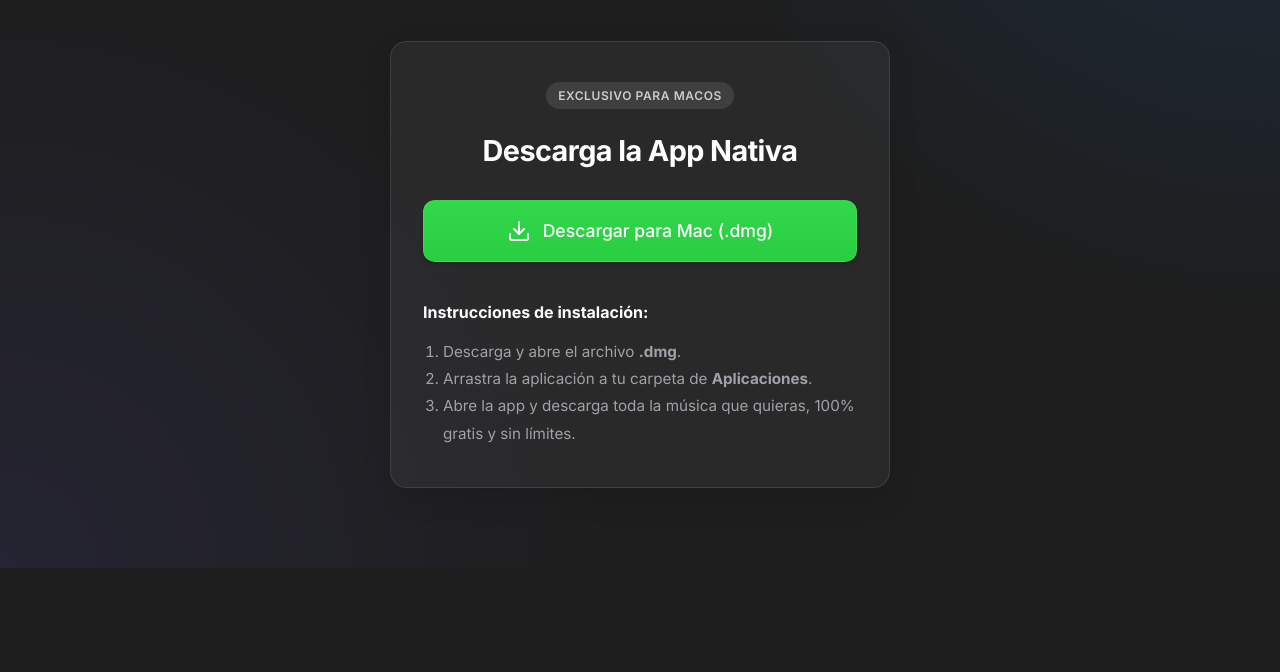
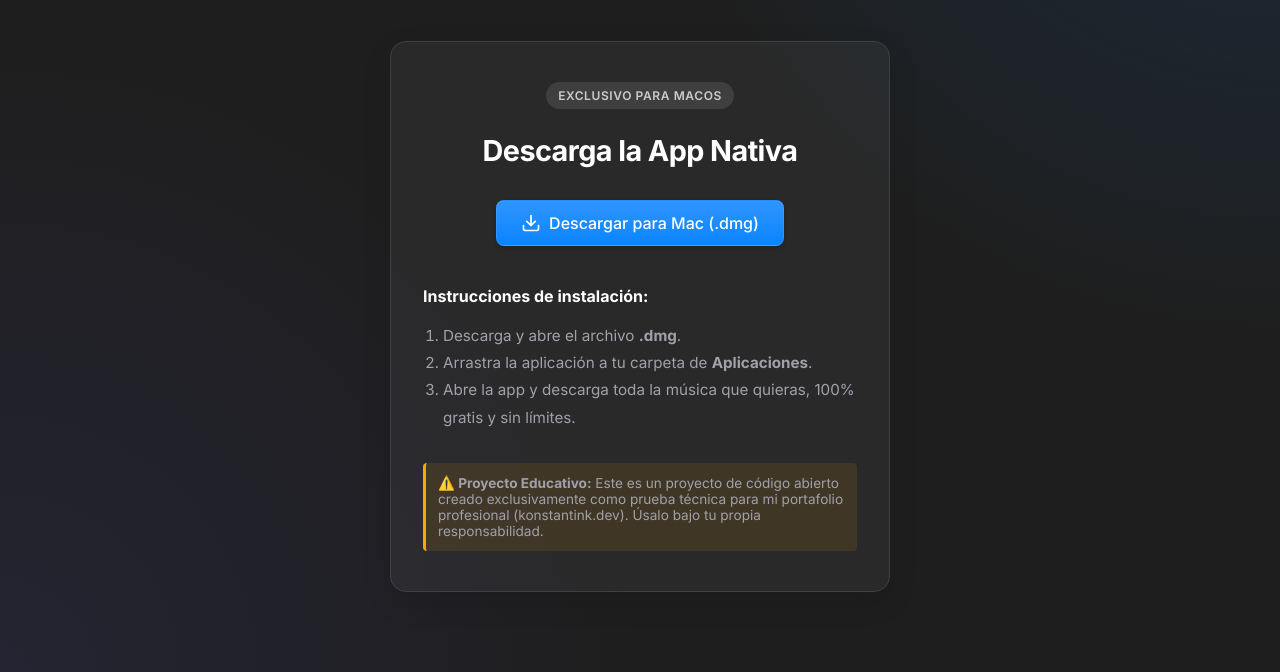
Before and after one commit to konstantinWDK/youtube-playlist-downloader, a Flask app: page / in a window 1280 px wide. Shown: the part 301-973 px from the top of the page. Before the commit the page ends 869 px from the top, so only its background shows below. Run offline with Flask 3, Linux system fonts and the light colour scheme.

Commit message:
style: minimalist download button and restore educational warning

```diff
--- a/templates/index.html
+++ b/templates/index.html
@@ -313,18 +313,22 @@
                 <span class="badge" style="background: rgba(255,255,255,0.1); color: #ccc; margin-bottom: 24px;">Exclusivo para macOS</span>
                 <h2 style="margin-bottom: 32px; font-size: 1.8rem; letter-spacing: -0.02em;">Descarga la App Nativa</h2>
 
-                <a href="/download-app/mac" class="btn btn-primary" style="text-decoration: none; display: inline-flex; width: 100%; padding: 18px 32px; font-size: 1.1rem; justify-content: center; gap: 12px; background: linear-gradient(180deg, #32d74b 0%, #28cd41 100%); color: white; border-color: rgba(255,255,255,0.1);">
-                    <svg width="24" height="24" viewBox="0 0 24 24" fill="none" stroke="currentColor" stroke-width="2" stroke-linecap="round" stroke-linejoin="round"><path d="M21 15v4a2 2 0 0 1-2 2H5a2 2 0 0 1-2-2v-4"></path><polyline points="7 10 12 15 17 10"></polyline><line x1="12" y1="15" x2="12" y2="3"></line></svg>
+                <a href="/download-app/mac" class="btn btn-primary" style="text-decoration: none; display: inline-flex; width: auto; padding: 12px 24px; font-size: 1rem; justify-content: center; gap: 8px; border-radius: 8px;">
+                    <svg width="20" height="20" viewBox="0 0 24 24" fill="none" stroke="currentColor" stroke-width="2" stroke-linecap="round" stroke-linejoin="round"><path d="M21 15v4a2 2 0 0 1-2 2H5a2 2 0 0 1-2-2v-4"></path><polyline points="7 10 12 15 17 10"></polyline><line x1="12" y1="15" x2="12" y2="3"></line></svg>
                     Descargar para Mac (.dmg)
                 </a>
 
                 <div style="margin-top: 40px; text-align: left; font-size: 0.95rem; color: var(--muted);">
                     <h4 style="color: var(--fg); margin-bottom: 16px; font-size: 1rem;">Instrucciones de instalación:</h4>
-                    <ol style="padding-left: 20px; line-height: 1.8;">
+                    <ol style="padding-left: 20px; line-height: 1.8; margin-bottom: 32px;">
                         <li>Descarga y abre el archivo <strong>.dmg</strong>.</li>
                         <li>Arrastra la aplicación a tu carpeta de <strong>Aplicaciones</strong>.</li>
                         <li>Abre la app y descarga toda la música que quieras, 100% gratis y sin límites.</li>
                     </ol>
+
+                    <div style="background: rgba(255, 165, 0, 0.1); border-left: 3px solid orange; padding: 12px; font-size: 0.85rem; border-radius: 4px;">
+                        <strong>⚠️ Proyecto Educativo:</strong> Este es un proyecto de código abierto creado exclusivamente como prueba técnica para mi portafolio profesional (konstantink.dev). Úsalo bajo tu propia responsabilidad.
+                    </div>
                 </div>
             </div>
         </div>
```
